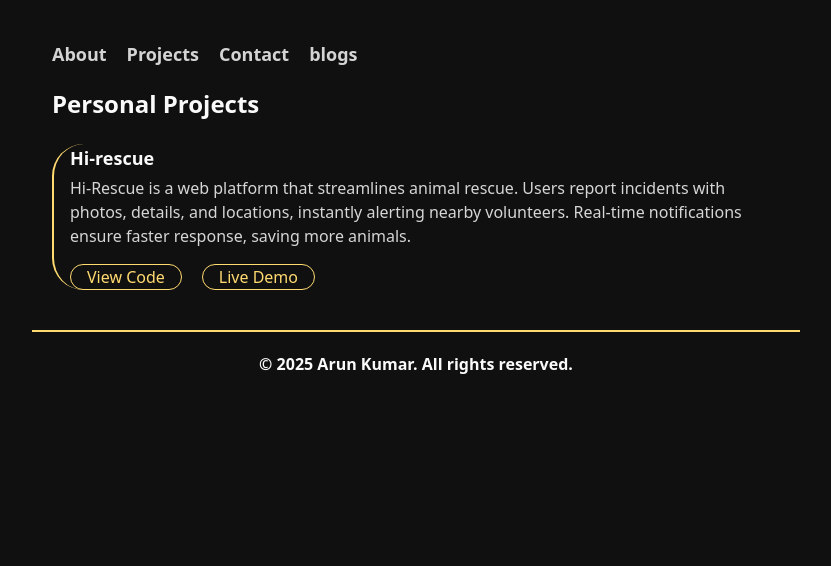
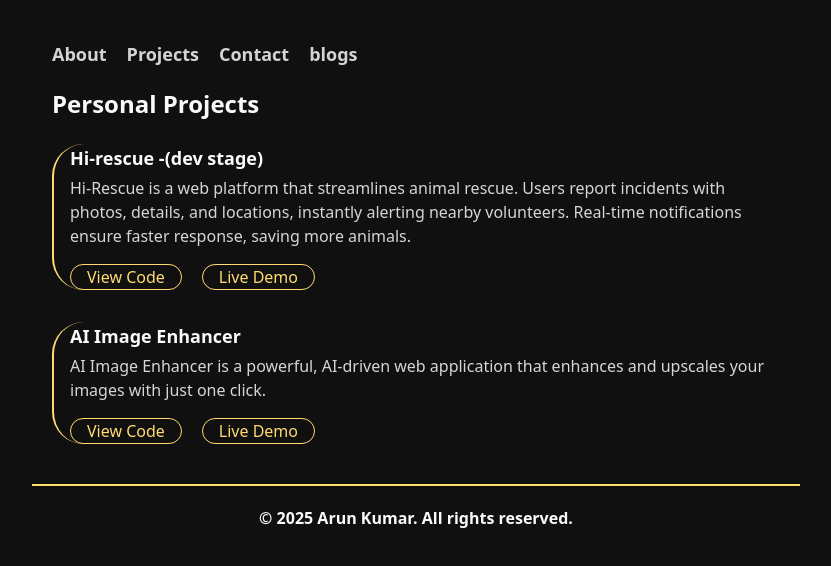
Before and after one commit to hiarun01/my-portfolio, a React (Vite) app: page /projects in a window 1280 px wide. Shown: the top 566 px of the page, without its empty margins (224-1055 px from the left). Built offline with nearby package versions, Linux system fonts and the light colour scheme.

Commit message:
add new project

```diff
--- a/src/components/Pages/Projects.jsx
+++ b/src/components/Pages/Projects.jsx
@@ -2,20 +2,20 @@ const Projects = () => {
   const projects = [
     {
       Id: "1",
-      title: "Hi-rescue",
+      title: "Hi-rescue -(dev stage)",
       description:
         "Hi-Rescue is a web platform that streamlines animal rescue. Users report incidents with photos, details, and locations, instantly alerting nearby volunteers. Real-time notifications ensure faster response, saving more animals.",
       github: "https://github.com/hiarun01/hi-rescue",
       live: "https://hi-rescue.vercel.app/",
     },
-    // {
-    //   Id: "2",
-    //   title: "Jobify",
-    //   description:
-    //     "Jobify is a web platform that makes animal rescue faster and easier. Users can report animal-related incidents by sharing photos, details, and exact locations. The platform instantly alerts nearby volunteers, helping them respond quickly. With real-time notifications and a network of dedicated rescuers, hi-rescue ensures that animals in need get timely help, improving rescue efforts and saving more lives",
-    //   github: "https://github.com/hiarun01/hi-rescue",
-    //   live: "https://hi-rescue.vercel.app/",
-    // },
+    {
+      Id: "2",
+      title: "AI Image Enhancer",
+      description:
+        "AI Image Enhancer is a powerful, AI-driven web application that enhances and upscales your images with just one click.",
+      github: "https://github.com/hiarun01/ai-image-enhancer",
+      live: "https://hi-ai-image-enhancer.vercel.app/",
+    },
   ];
   return (
     <div className="max-w-3xl mx-auto px-5">
```
